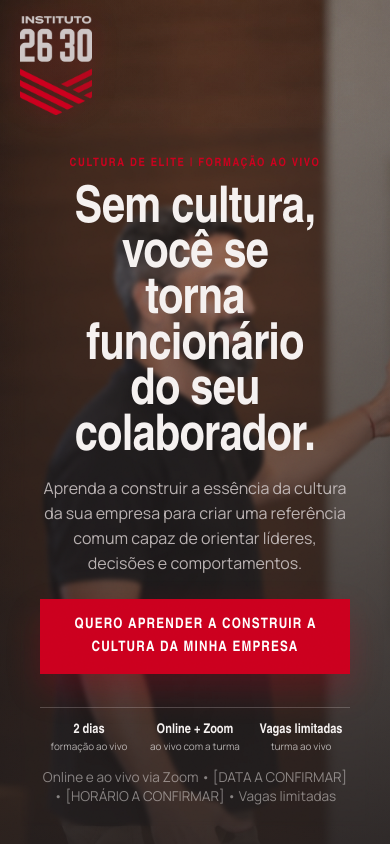
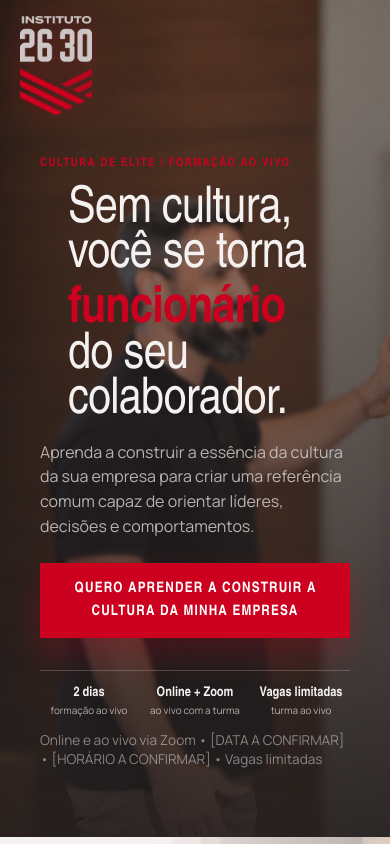
Before and after one commit to diogotupi/landing-page-freitas, a Next.js app: page / in a window 390 px wide. Shown: the top 844 px of the page. Built offline with nearby package versions, Linux system fonts and the light colour scheme; a web font is replaced by a local one.

Commit message:
Apply client copy and hero alignment updates

```diff
--- a/src/components/LandingSections.module.css
+++ b/src/components/LandingSections.module.css
@@ -59,13 +59,13 @@
     background: transparent !important;
     backdrop-filter: none;
     z-index: 3;
-    text-align: center;
+    text-align: left;
   }
 
   .heroHeadline {
     width: 100%;
     margin-inline: auto;
-    text-align: center;
+    text-align: left;
   }
 
   .heroGrid {
@@ -81,13 +81,12 @@
   }
 
   .hero :global(.ctaRow) {
-    justify-content: center !important;
+    justify-content: flex-start !important;
     width: 100%;
-    margin-inline: auto;
   }
 
   .heroCta {
-    margin-inline: auto;
+    margin-inline: 0;
   }
 
   .heroMeta {
@@ -99,8 +98,8 @@
   }
 
   .heroMicro {
-    margin-inline: auto;
-    text-align: center;
+    margin-inline: 0;
+    text-align: left;
   }
 }
 
@@ -127,12 +126,12 @@
   text-wrap: pretty;
 }
 
-.heroHeadlineLine,
+.heroHeadlineWhite,
 .heroHeadlineAccent {
   display: block;
 }
 
-.heroHeadlineLine {
+.heroHeadlineWhite {
   font-weight: 500;
 }
 
@@ -160,7 +159,7 @@
   }
 }
 
-:global(html.reduce-motion) .heroHeadlineLine,
+:global(html.reduce-motion) .heroHeadlineWhite,
 :global(html.reduce-motion) .heroHeadlineAccent {
   animation: none;
 }
--- a/src/components/LandingSections.tsx
+++ b/src/components/LandingSections.tsx
@@ -37,7 +37,9 @@ export function LandingSections() {
             </Reveal>
             <Reveal delayMs={100}>
               <h1 className={`headline ${styles.heroHeadline}`}>
-                {nucoe.hero.headline}
+                <span className={styles.heroHeadlineWhite}>Sem cultura, você se torna</span>{" "}
+                <span className={styles.heroHeadlineAccent}>funcionário</span>{" "}
+                <span className={styles.heroHeadlineWhite}>do seu colaborador.</span>
               </h1>
             </Reveal>
             <Reveal delayMs={180}>
--- a/src/content/nucoe.ts
+++ b/src/content/nucoe.ts
@@ -127,7 +127,7 @@ export const nucoe = {
     against: [
       "Quem busca uma palestra de motivação",
       "Quem quer uma cultura pronta para copiar",
-      "Quem espera implementar tudo em 8 horas",
+      "Quem não acredita que cultura é a solução",
       "Quem não pretende aplicar na empresa",
     ],
   },
@@ -222,8 +222,8 @@ export const nucoe = {
   ] satisfies FaqItem[],
 
   close: {
-    headline: "Toda empresa terá uma cultura.\nDecida como ela será construída.",
-    body: "Construa conscientemente a essência da cultura da sua empresa.\nComece pelo NUCOE.",
+    headline: "A cultura nasce de 2 formas.",
+    body: "1. Criada, nutrida e protegida desde o início da empresa.\n2. Através das crenças e comportamentos dos seus colaboradores.\n\nVocê decide quem está no comando.",
   },
 
   mother: "Sem cultura, você se torna funcionário do seu colaborador.",
```
